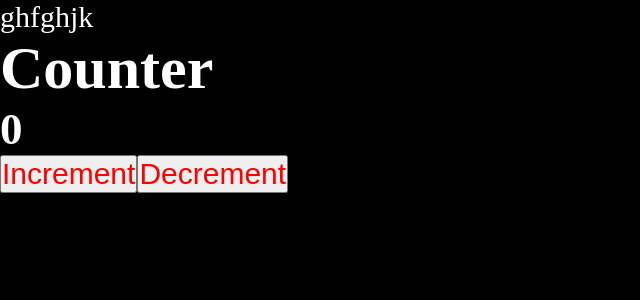
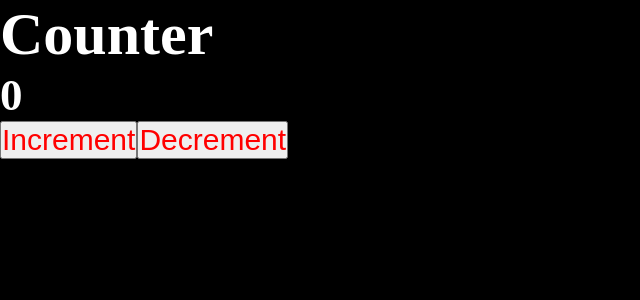
Before and after one commit to yakut54/react-try-3, a React app: page / in a window 1280 px wide. Shown: the top 300 px of the page, without its empty margins (0-640 px from the left). Built offline with nearby package versions, Linux system fonts and the light colour scheme.

Commit message:
Configuring css modules

```diff
--- a/src/App.tsx
+++ b/src/App.tsx
@@ -6,7 +6,6 @@ export class App extends Component {
     render() {
         return (
             <div className={'app'}>
-                ghfghjk
                 <Counter />
             </div>
         );
```
